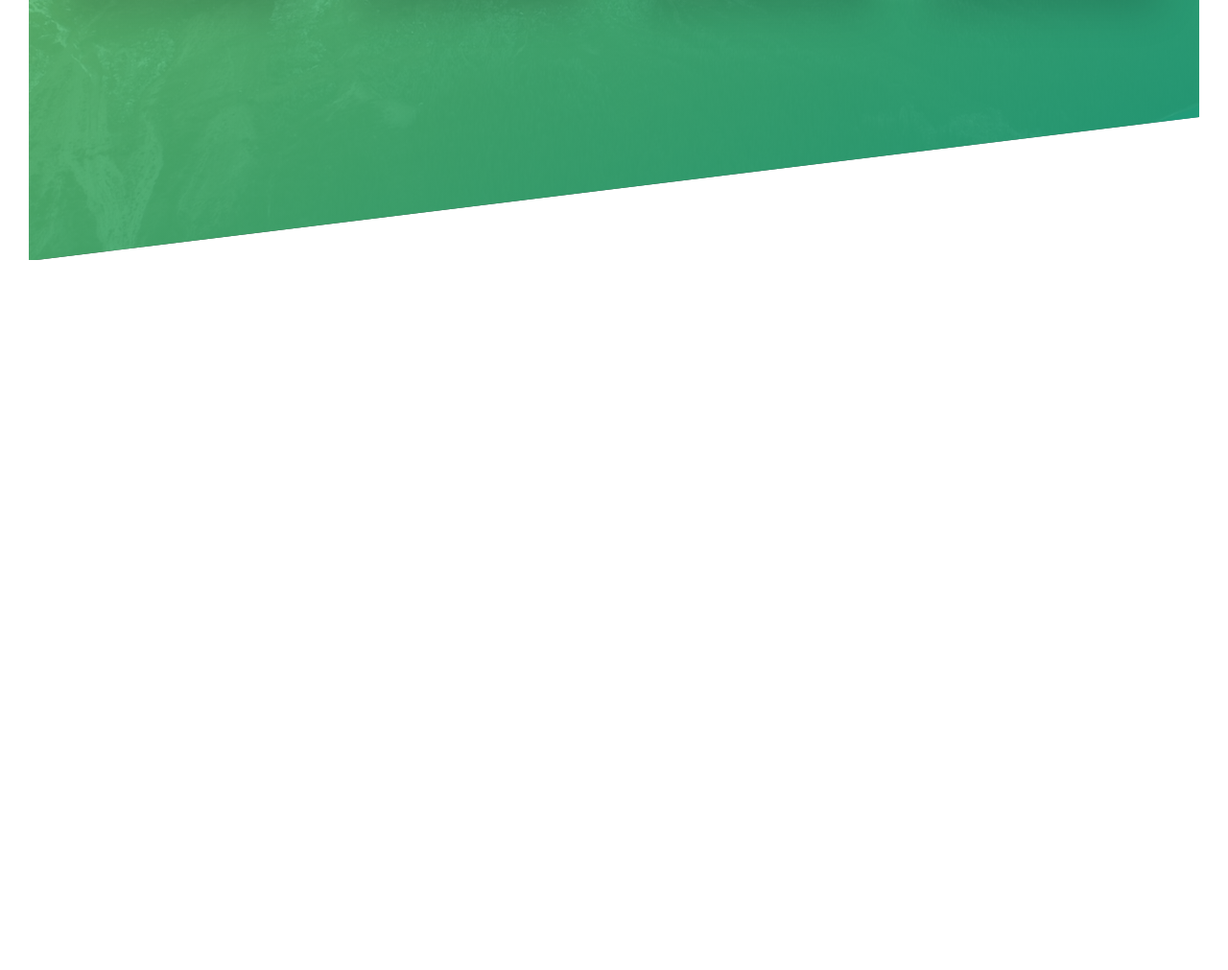
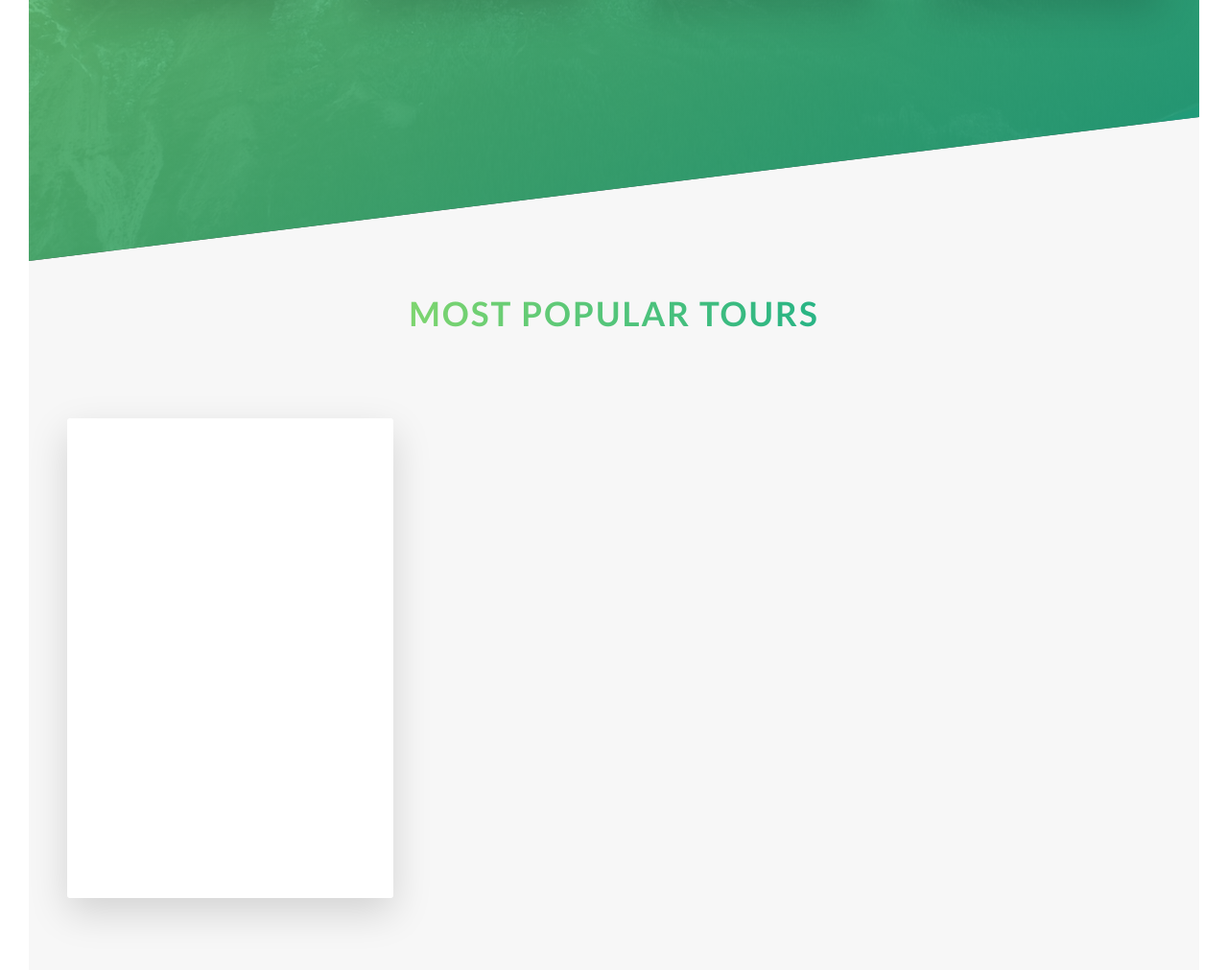
Before and after one commit to TasinAhmed/Natours, a plain HTML site: page index.html in a window 1280 px wide. Shown: the part 1996-3007 px from the top of the page at 96% size. Before the commit the page ends 2267 px from the top, so only its background shows below. Drawn offline with Linux system fonts and the light colour scheme.

Commit message:
Done tours section part 1

```diff
--- a/index.html
+++ b/index.html
@@ -135,6 +135,25 @@
           </div>
         </div>
       </section>
+      <section class="section-tours">
+        <div class="u-center-text u-margin-bottom-big">
+          <h2 class="heading-secondary">
+            Most popular tours
+          </h2>
+        </div>
+        <div class="row">
+          <div class="col-1-of-3">
+            <div class="card">
+              <div class="card__side card__side--front">FRONT</div>
+              <div class="card__side card__side--back card__side--back-1">
+                BACK
+              </div>
+            </div>
+          </div>
+          <div class="col-1-of-3"></div>
+          <div class="col-1-of-3"></div>
+        </div>
+      </section>
     </main>
     <!-- <section class="grid-test">
       <div class="row">
--- a/sass/abstract/_variables.scss
+++ b/sass/abstract/_variables.scss
@@ -2,6 +2,12 @@
 $color-primary: #55c57a;
 $color-primary-light: #7ed56f;
 $color-primary-dark: #28b485;
+
+$color-secondary-light: #ffb900;
+$color-secondary-dark: #ff7730;
+
+$color-tertiary-light: #2998ff;
+$color-tertiary-dark: #5643fa;
 
 $color-greay-light-1: #f7f7f7;
 
--- /dev/null
+++ b/sass/components/_card.scss
@@ -0,0 +1,42 @@
+.card {
+  perspective: 150rem;
+  -moz-perspective: 150rem;
+  position: relative;
+  height: 50rem;
+  &__side {
+    background-color: orangered;
+    height: 100%;
+    transition: all 0.8s ease;
+    color: #fff;
+    font-size: 2rem;
+    position: absolute;
+    top: 0;
+    left: 0;
+    width: 100%;
+    backface-visibility: hidden;
+    border-radius: 0.3rem;
+    box-shadow: 0 1.5rem 4rem rgba($color-black, 0.15);
+
+    &--front {
+      background-color: white;
+    }
+
+    &--back {
+      transform: rotateY(180deg);
+      &-1 {
+        background-image: linear-gradient(
+          to right bottom,
+          $color-secondary-light,
+          $color-secondary-dark
+        );
+      }
+    }
+  }
+
+  &:hover &__side--front {
+    transform: rotateY(180deg);
+  }
+  &:hover &__side--back {
+    transform: rotateY(0deg);
+  }
+}
--- a/sass/main.scss
+++ b/sass/main.scss
@@ -10,6 +10,7 @@
 @import "./components/button";
 @import "./components/composition";
 @import "./components/feature-box";
+@import "./components/card";
 
 @import "./layout/grid";
 @import "./layout/header";
--- a/sass/pages/_home.scss
+++ b/sass/pages/_home.scss
@@ -19,3 +19,9 @@
     transform: skewY(7deg);
   }
 }
+
+.section-tours {
+  background-color: $color-greay-light-1;
+  padding: 25rem 0 50rem 0;
+  margin-top: -15rem;
+}
```
Also changed, not shown: css/main.min.css.
